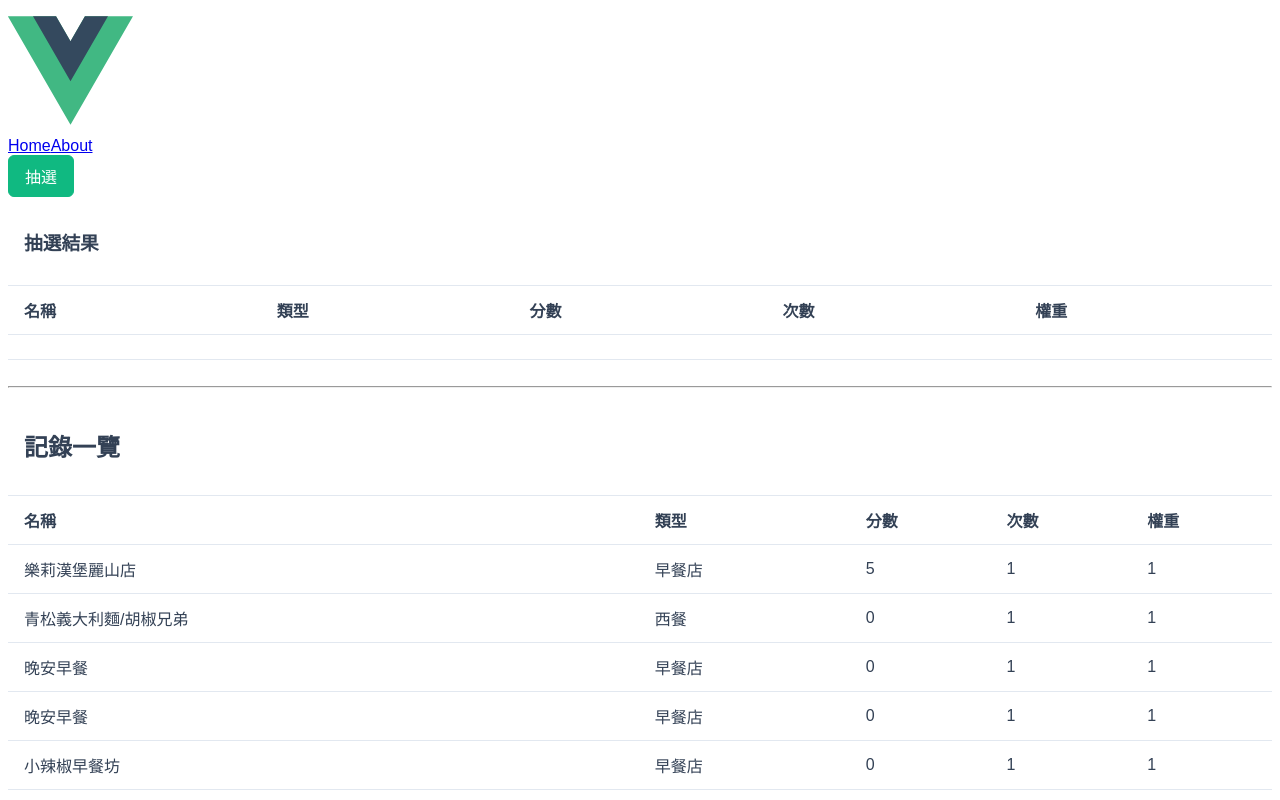
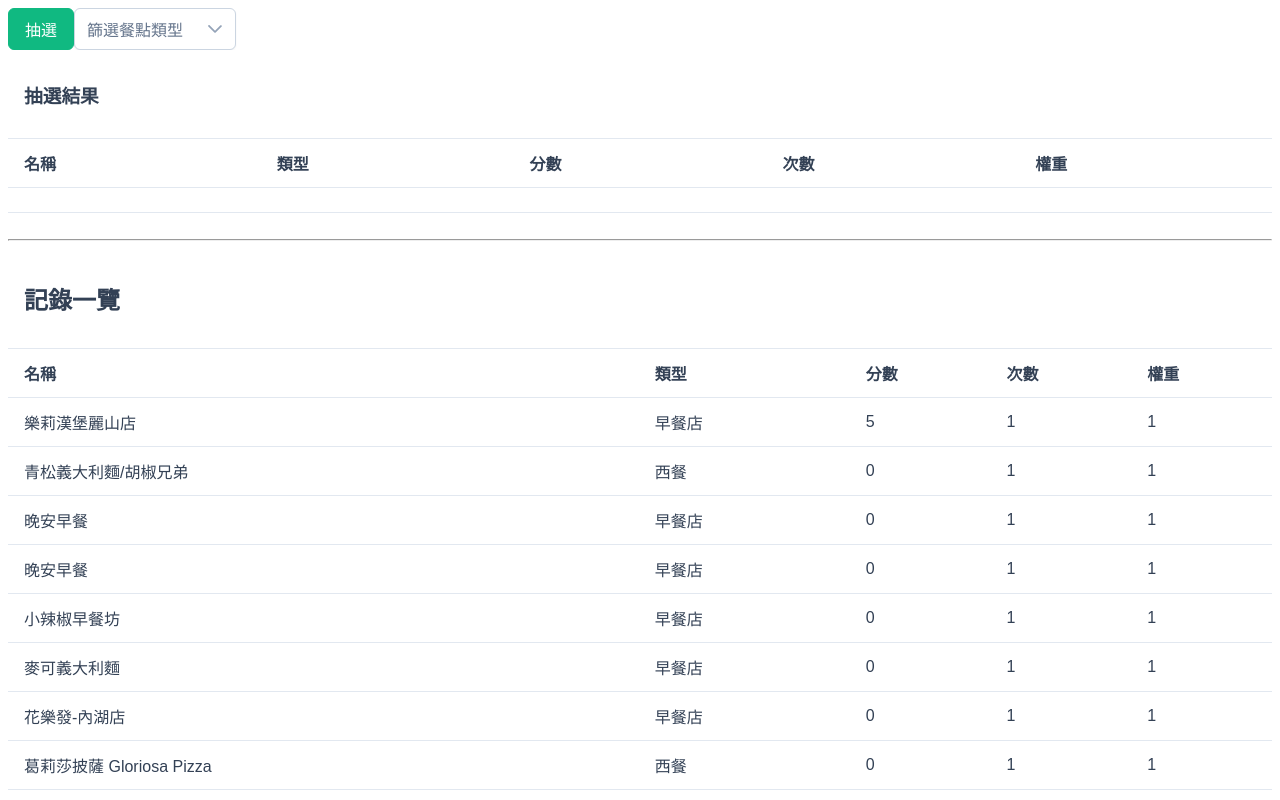
Before and after one commit to nekojuice/LaunchSelector.Client, a Vue app: page / in a window 1280 px wide. Shown: the top 800 px of the page. Built offline with nearby package versions, Linux system fonts and the light colour scheme; a web font is replaced by a local one.

Commit message:
feat: 新增篩選type功能

```diff
--- a/src/App.vue
+++ b/src/App.vue
@@ -4,13 +4,13 @@
 
 <template>
   <header>
-    <img alt="Vue logo" class="logo" src="@/assets/logo.svg" width="125" height="125" />
+    <!-- <img alt="Vue logo" class="logo" src="@/assets/logo.svg" width="125" height="125" />
     <div class="wrapper">
       <nav>
         <RouterLink to="/">Home</RouterLink>
         <RouterLink to="/about">About</RouterLink>
       </nav>
-    </div>
+    </div> -->
   </header>
 
   <RouterView />
--- a/src/views/HomeView.vue
+++ b/src/views/HomeView.vue
@@ -1,22 +1,36 @@
 <script setup>
 import Button from 'primevue/button'
 import DataTable from 'primevue/datatable'
+import Dropdown from 'primevue/dropdown';
 import Column from 'primevue/column'
-import { computed, onMounted, ref } from 'vue'
+import { computed, onMounted, ref, watch } from 'vue'
 
 onMounted(async () => {
   const response = await fetch('./data.json')
   const data = await response.json()
   datatable.value = data
-  console.log(datatable)
 })
 
 const datatable = ref([])
 const drawResult = ref([])
+const mealType = ref('')
+const mealTypeDropDown = computed(()=>{
+  const mealType = datatable.value.map(item => item.type)
+  return mealType.filter(distinct)
+})
+const dataFilteredByMealType = computed(()=>{
+  if (!mealType.value) {
+    return datatable.value
+  }
+  return datatable.value.filter(item=> item.type === mealType.value)
+})
 
 function draw() {
-  const index = Math.floor(Math.random() * datatable.value.length)
-  drawResult.value = [datatable.value[index]]
+  const index = Math.floor(Math.random() * dataFilteredByMealType.value.length)
+  drawResult.value = [dataFilteredByMealType.value[index]]
+}
+function distinct(value, index, array) {
+  return array.indexOf(value) === index;
 }
 </script>
 
@@ -24,6 +38,8 @@
   <main>
     <div>
       <Button label="抽選" type="button" @click="draw()">抽選</Button>
+      <Dropdown v-model="mealType" :options="mealTypeDropDown" placeholder="篩選餐點類型" class="w-full md:w-14rem"></Dropdown>
+
       <DataTable :value="drawResult" tableStyle="min-width: 50rem">
         <template #header>
           <h3>抽選結果</h3>
```
